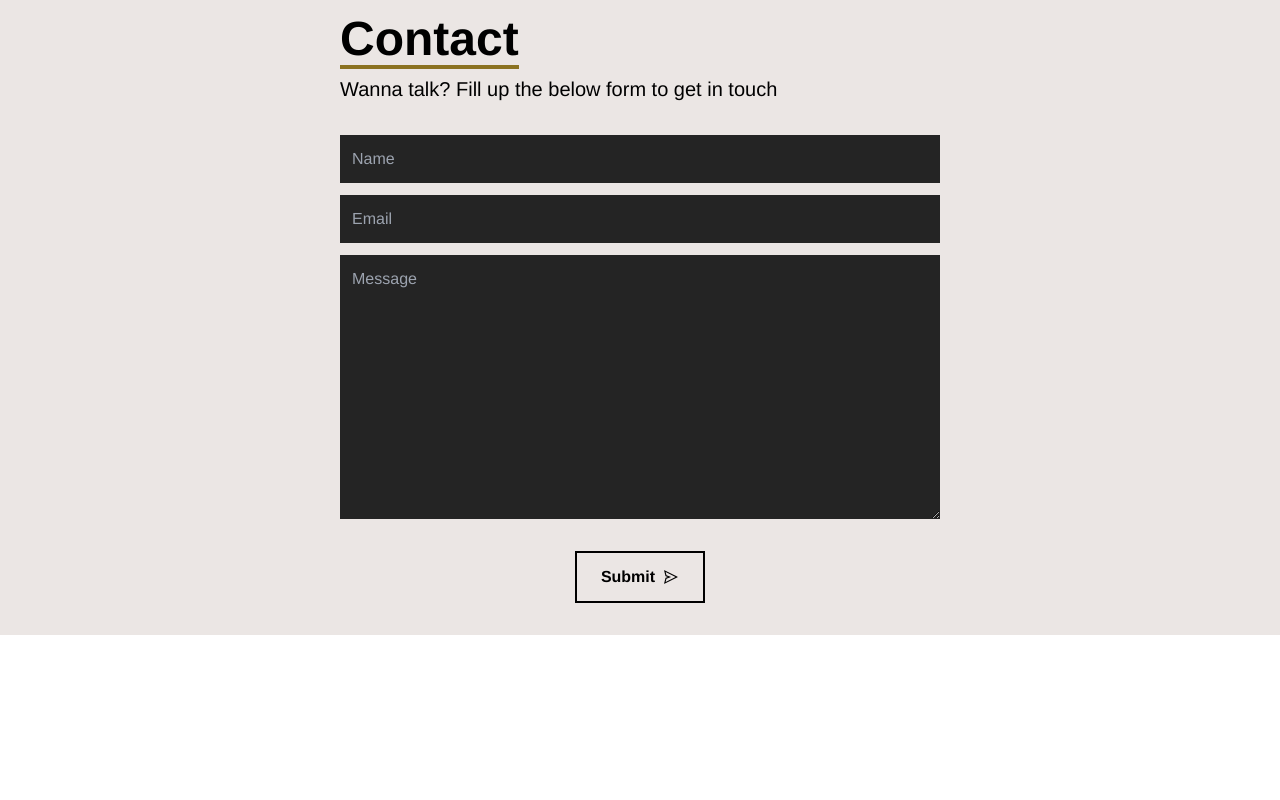
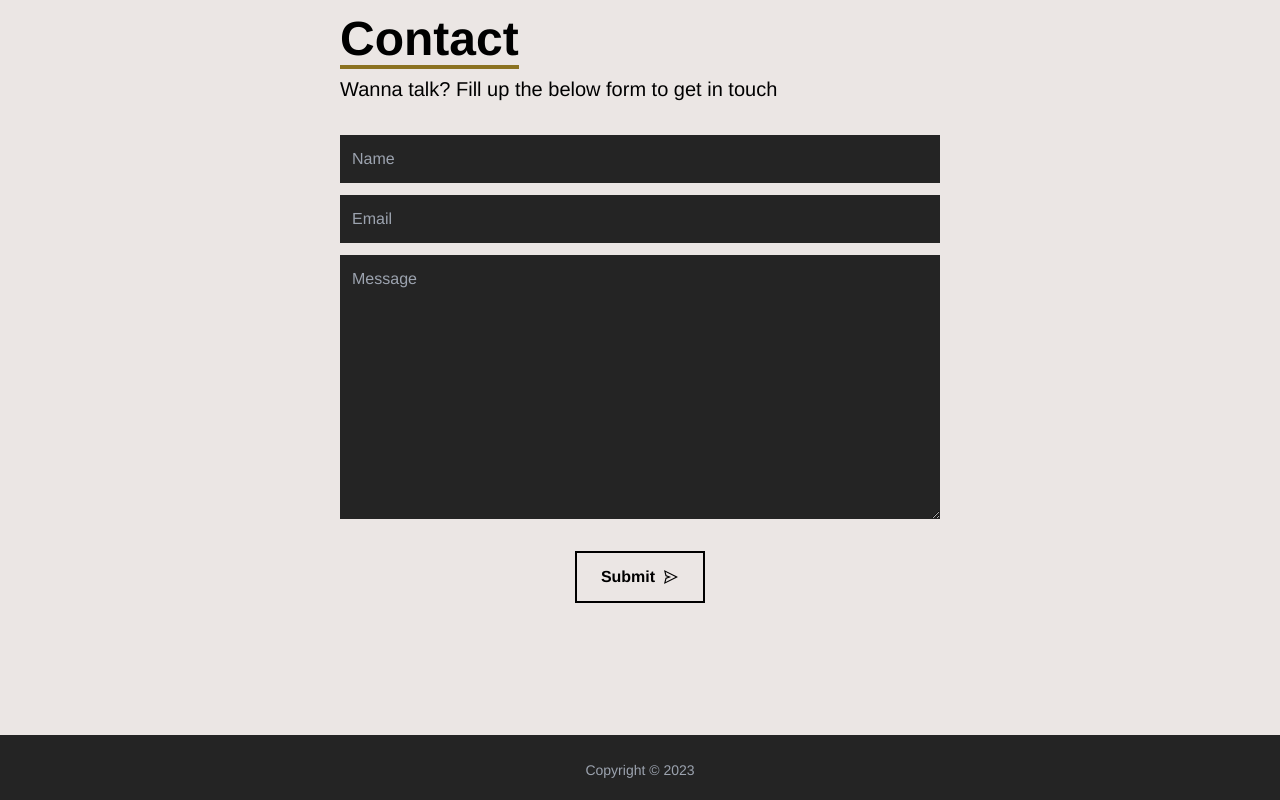
Before and after one commit to anishdalvi/portfolio-2023, a React (Vite) app: page / in a window 1280 px wide. Shown: the part 3290-4090 px from the top of the page. Before the commit the page ends 3925 px from the top, so only its background shows below. Built offline with nearby package versions, Linux system fonts and the light colour scheme.

Commit message:
Added Footer

```diff
--- a/src/App.jsx
+++ b/src/App.jsx
@@ -1,6 +1,6 @@
 import { useEffect, useState } from 'react'
 import './App.css'
-import { Navbar } from './components/index'
+import { Footer, Navbar } from './components/index'
 import { Home, About, Skills, Projects, Contact } from './pages/index'
 import { motion, useScroll, useSpring } from "framer-motion";
 import { MdOutlineDarkMode, MdLightMode } from 'react-icons/md'
@@ -65,6 +65,7 @@ function App() {
         <Skills />
         <Projects />
         <Contact />
+        <Footer />
       </div>
     </>
   )
--- /dev/null
+++ b/src/components/Footer.jsx
@@ -0,0 +1,17 @@
+import React from 'react'
+
+const Footer = () => {
+
+  const themeCSS = "bg-dark-bg2 text-gray-400 dark:bg-light-bg dark:text-dark";
+
+  return (
+    <div name="footer" className={`${themeCSS} w-full px-10 pt-[25px] `}>
+      {/* Container */}
+      <div className="text-center h-[40px]">
+        <p className="text-sm ">Copyright &copy; 2023</p>
+      </div>
+    </div>
+  );
+}
+
+export default Footer
--- a/src/components/index.js
+++ b/src/components/index.js
@@ -1,3 +1,4 @@
+import Footer from "./Footer";
 import Navbar from "./Navbar";
 import ProjectItem from "./ProjectItem";
 import Skill from "./Skill";
@@ -6,5 +7,6 @@ export {
     Navbar,
     Skill,
     ProjectItem,
+    Footer,
 
 }
--- a/src/data/projects.js
+++ b/src/data/projects.js
@@ -17,7 +17,7 @@ export default [
     },
     {
         id:2,
-        title: 'Book Reommender',
+        title: 'Book Recommender',
         img: "https://i.ytimg.com/vi/BI6izmft-LU/maxresdefault.jpg",
         github: "https://github.com/anishdalvi/book-recommender.git",
         demo:"https://www.google.com/",
--- a/src/pages/Contact.jsx
+++ b/src/pages/Contact.jsx
@@ -8,7 +8,7 @@ const Contact = () => {
     const URL = import.meta.env.VITE_FORM_LINK
 
     return (
-        <div name='contact' className={`w-full h-fit ${themeCSS} flex justify-center items-center px-20 pt-[130px]`}>
+        <div name='contact' className={`w-full h-fit ${themeCSS} flex justify-center items-center px-20 pt-[130px] pb-[100px]`}>
             <form action={`${URL}`} method='POST' className='flex flex-col  w-full max-w-[600px]'>
                 <div className='pb-8'>
                     <p className='text-4xl sm:text-5xl font-bold inline border-b-4 border-dark-sign dark:border-light-sign'>
```
Also changed, not shown: src/pages/Experiences.jsx (added).
